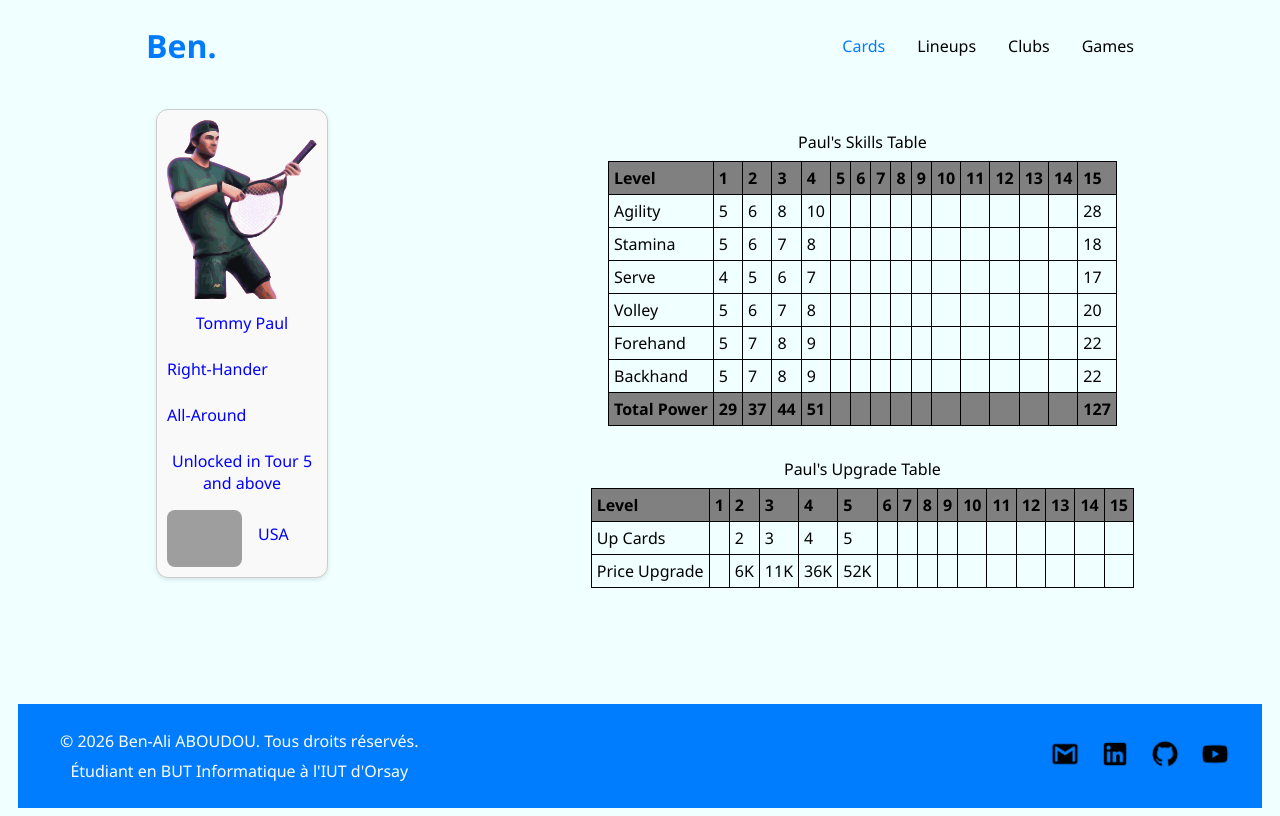
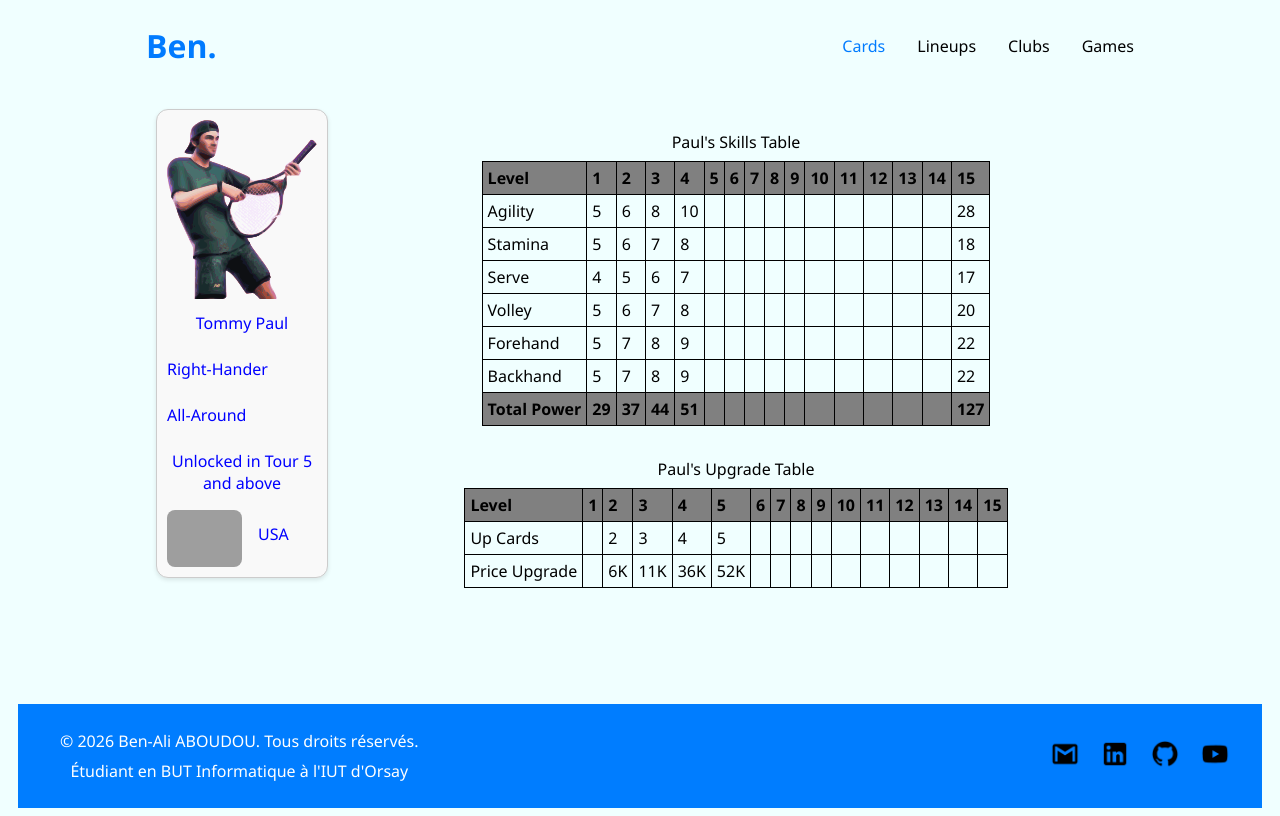
Before and after one commit to Ben-TECHPlayer/tennis-clash-deck, a React (Create React App) app: page /#/card/players/legends/database/Paul in a window 1280 px wide. Built offline with nearby package versions, Linux system fonts and the light colour scheme; grey boxes are pictures that could not be loaded.

Commit message:
Améliorations du site web pour bien finaliser

```diff
--- a/src/styles/Card.css
+++ b/src/styles/Card.css
@@ -25,10 +25,7 @@
 
 @media (max-width: 610px) {
     .cards-container .cards-name{
-        /* display: grid; */
         grid-template-columns: repeat(2,1fr);
-        /* gap: 20px; */
-        /* margin-bottom: 2rem; */
     }
 }
 
@@ -73,40 +70,6 @@
     padding: 10px;
 }
 
-/* @media (max-width: 800px) {
-    .cards-container .cards-character .cards-character-legends {
-        grid-template-columns: repeat(2,1fr);
-    }
-}
-
-@media (max-width: 550px) {
-    .cards-container .cards-character .cards-character-legends {
-        display: flex;
-        flex-direction: column;
-        align-items: center;
-    }
-} */
-
-/* .cards-container .cards-character .cards-character-champions {
-    display: grid;
-    grid-template-columns: repeat(4,1fr);
-    align-items: end;
-} */
-
-/* @media (max-width: 900px) {
-    .cards-container .cards-character .cards-character-champions {
-        grid-template-columns: repeat(2,1fr);
-    }
-}
-
-@media (max-width: 560px) {
-    .cards-container .cards-character .cards-character-champions {
-        display: flex;
-        flex-direction: column;
-        align-items: center;
-    }
-} */
-
 .cards-container .cards-character .cards-character-legends div, .cards-container .cards-character .cards-character-champions div {
     display: flex;
     align-items: center;
@@ -121,24 +84,6 @@
     align-items: baseline;
     overflow-x: auto;
 }
-
-/* @media (max-width: 730px) {
-    .cards-container .cards-racket, .cards-container .cards-grip, .cards-container .cards-shoe, .cards-container .cards-wristband, .cards-container .select-cards-categories-nutrition-cards, .cards-container .select-cards-categories-workout-cards {
-        grid-template-columns: repeat(2,1fr);
-    }
-}
-
-@media (max-width: 510px) {
-    .cards-container .cards-racket, .cards-container .cards-grip, .cards-container .cards-shoe, .cards-container .cards-wristband, .cards-container .select-cards-categories-nutrition-cards, .cards-container .select-cards-categories-workout-cards {
-        display: flex;
-        align-items: center;
-        flex-direction: column;
-    }
-
-    .cards-container .cards-racket div img, .cards-container .cards-grip div img, .cards-container .cards-shoe div img, .cards-container .cards-wristband div img, .cards-container .select-cards-categories-nutrition-cards div img, .cards-container .select-cards-categories-workout-cards div img{
-        width: 100%;
-    }
-} */
 
 .cards-container .cards-racket div img, .cards-container .cards-grip div img, .cards-container .cards-shoe div img, .cards-container .cards-wristband div img, .cards-container .select-cards-categories-nutrition-cards div img, .cards-container .select-cards-categories-workout-cards div img{
     width: 100%;
@@ -157,6 +102,18 @@
     align-items: center;
     flex-direction: column;
     cursor: pointer;
+}
+
+.table-container-scrollable{
+    /* display: flex;
+    flex-direction: column-reverse; */
+    flex: 1;
+    min-width: 0;
+    width: 100%;
+}
+
+.table-container-scrollable .table-container{
+    overflow-x: auto;
 }
 
 .item-container{
@@ -224,7 +181,6 @@
 .item-container table{
     margin: auto;
     text-align: left;
-    vertical-align: center;
 }
 
 .item-container table, .item-container table td, .item-container table th{
--- a/src/styles/Lineup.css
+++ b/src/styles/Lineup.css
@@ -24,17 +24,18 @@ main table, main table td, main table th{
 main table thead th, main table tfoot th{
     background-color: grey;
 }
-.table-container-scrollable{
-    display: flex;
-    flex-direction: column-reverse;
+
+.chosen-lineup-scrollable{
+    overflow-x: auto;
 }
 
 .table-container-scrollable .table-container{
     overflow-x: auto;
 }
 
-.chosen-lineup-scrollable{
-    overflow-x: auto;
+.table-container-scrollable{
+    display: flex;
+    flex-direction: column-reverse;
 }
 
 /* --- Ajout pour la sélection de colonne --- */
```
